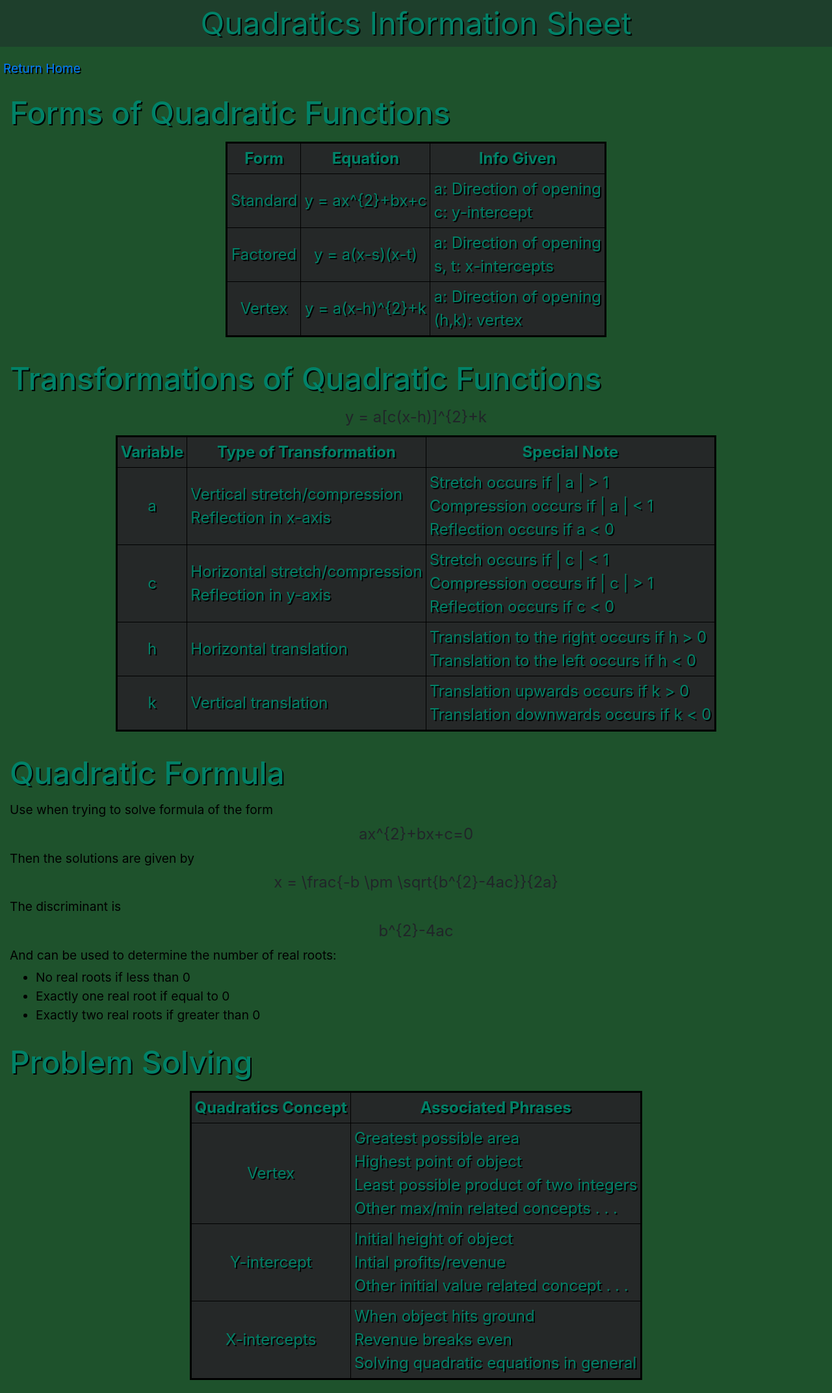
After one commit to aguecig/Django-apps, a Django app: page /quadinfo/ in a window 1280 px wide. The commit adds this page. Shown: the whole page at 65% size. Run offline with Django 3.2, Linux system fonts and the light colour scheme; some libraries are stand-ins or nearby versions.

Commit message:
updating the quadinfo page

```diff
--- a/mathapp/app1/templates/app1/home.html
+++ b/mathapp/app1/templates/app1/home.html
@@ -137,7 +137,7 @@ th,tr,td {
 				<tr>
 					<td><center>Quadratics</center></td>
 					<td><center>11</center>
-					<td></td>
+					<td><center><a href='{% url 'quad_info' %}'>Q11</a></center></td>
 					<td><center><a href='{% url 'quad_quiz' %}'>Quadratics Quiz</a></center></td>
 				</tr>
 				<tr>
--- /dev/null
+++ b/mathapp/app1/templates/app1/quadratics_info.html
@@ -0,0 +1,286 @@
+<!DOCTYPE html>
+<html>
+
+<html lang="en">
+
+  <head>
+    <!-- Required meta tags -->
+    <meta charset="utf-8">
+    <meta name="viewport" content="width=device-width, initial-scale=1, shrink-to-fit=no">
+
+    <!-- Bootstrap CSS -->
+    <link rel="stylesheet" href="https://maxcdn.bootstrapcdn.com/bootstrap/4.0.0/css/bootstrap.min.css" integrity="sha384-Gn5384xqQ1aoWXA+058RXPxPg6fy4IWvTNh0E263XmFcJlSAwiGgFAW/dAiS6JXm" crossorigin="anonymous">
+
+    <script type="text/javascript" src="http://latex.codecogs.com/latexit.js"></script>
+    <title></title>
+  </head>
+
+<style>
+.title {
+  background-color:#1e3f2c;
+  color: #018268;
+  font-size: 300%;
+  text-shadow: 2px 2px 0px #000000;
+}
+
+.subtitles {
+  background-color:#1e522c;
+  color: #018268;
+  font-size: 200%;
+  text-shadow: 2px 2px 0px #000000;
+  padding: 5px;
+}
+
+.category {
+ background-color:#1e522c;
+ font-size:150%;
+ padding: 10px;
+}
+
+.links {
+ background-color: #1e3f2c;
+ color: white;
+ font-size: 120%;
+}
+
+.bigbanner {
+ background-image:
+ background-repeat: no-repeat;
+ background-color: #1e522c;
+ background-position: center;
+
+}
+.tables {
+ color:#018268;
+ background-color: #252828;
+ text-shadow: 2px 2px 0px #000000;
+ margin: 10px;
+}
+
+.paragraphs {
+ background-color:#1e522c;
+ color: #000000;
+ font-size:80%;
+ margin: 5px;
+}
+
+.paragraphs2 {
+ color: #000000;
+ background-color: #1e522c;
+ font-size: 100%;
+ padding: 5px;
+}
+
+
+.lists {
+  color: #000000;
+  font-size:100%;
+  position: absolute;
+  right: 0px;
+  width: 880px;
+  padding: 10px;
+}
+.foot {
+  background-color: #1e522c;
+  color: #11112d;
+  font-size: 100%
+}
+
+table {
+  border: 3px solid black;
+}
+
+th,tr,td {
+  border: 1px solid black;
+  padding: 5px;
+}
+
+.latex {
+  background-color: #ffffff;
+  margin: 5px;
+  padding: 5px;
+    box-shadow: 0px 4px 8px;
+}
+
+</style>
+
+<body>
+
+	<div class='title'>
+
+		<center>Quadratics Information Sheet</center>
+
+	</div>
+
+	<div class='subtitles'>
+
+		<a style='font-size:60%;' href='{% url 'app-home' %}'>Return Home</a>
+	</div>
+
+	<div class='category'>
+
+		<h1 class='subtitles'>Forms of Quadratic Functions</h1>
+
+		<center><table class='tables'>
+			<tr>
+				<th><center>Form</center></th>
+				<th><center>Equation</center></th>
+				<th><center>Info Given</center></th>
+			</tr>
+
+			<tr>
+				<td><center>Standard</center></td>
+				<td><center>
+					<div lang="latex" align='center'>
+					y = ax^{2}+bx+c
+					</div>
+				</td></center>
+				<td><left>a: Direction of opening</left> <br><left>c: y-intercept</left></td>
+			</tr>
+
+			<tr>
+				<td><center>Factored</center></td>
+				<td><center>
+					<div lang="latex" align='center'>
+					y = a(x-s)(x-t)
+					</div>
+				</td></center>
+				<td><left>a: Direction of opening</left> <br><left>s, t: x-intercepts</left></td>
+			</tr>
+
+			<tr>
+				<td><center>Vertex</center></td>
+				<td><center>
+					<div lang="latex" align='center'>
+					y = a(x-h)^{2}+k
+					</div>
+				</td></center>
+				<td><left>a: Direction of opening</left> <br><left>(h,k): vertex</left></td>
+			</tr>
+		</table></center>
+
+	</div>
+
+	<div class='category'>
+
+		<h1 class='subtitles'>Transformations of Quadratic Functions</h1>
+
+			<div lang="latex" align='center'>
+			y = a[c(x-h)]^{2}+k
+			</div>
+
+		<center><table class='tables'>
+
+			<tr>
+				<th><center>Variable</center></th>
+				<th><center>Type of Transformation</center></th>
+				<th><center>Special Note</center></th>
+			</tr>
+
+			<tr>
+				<td><center>a</center></td>
+				<td><left>Vertical stretch/compression <br></left><left>Reflection in x-axis</left></td>
+				<td><left>Stretch occurs if | a | > 1<br></left><left>Compression occurs if | a | < 1<br></left>
+					<left>Reflection occurs if a < 0</left></td>
+			</tr>
+
+			<tr>
+				<td><center>c</center></td>
+				<td><left>Horizontal stretch/compression <br></left><left>Reflection in y-axis</left></td>
+				<td><left>Stretch occurs if | c | < 1<br></left><left>Compression occurs if | c | > 1<br></left>
+					<left>Reflection occurs if c < 0</left></td>
+			</tr>
+
+			<tr>
+				<td><center>h</center></td>
+				<td><left>Horizontal translation</left></td>
+				<td><left>Translation to the right occurs if h > 0<br></left>
+					<left>Translation to the left occurs if h < 0</left></td>
+			</tr>
+
+			<tr>
+				<td><center>k</center></td>
+				<td><left>Vertical translation</left></td>
+				<td><left>Translation upwards occurs if k > 0<br></left>
+					<left>Translation downwards occurs if k < 0</left></td>
+			</tr>
+
+		</table></center>
+
+	</div>
+
+	<div class='category'>
+
+		<h1 class='subtitles'>Quadratic Formula</h1>
+
+			<p class='paragraphs'>Use when trying to solve formula of the form</p>
+				<div lang="latex" align='center'>
+					ax^{2}+bx+c=0
+				</div>
+			<p class='paragraphs'>Then the solutions are given by</p>
+
+				<div lang="latex" align='center'>
+					x = \frac{-b \pm \sqrt{b^{2}-4ac}}{2a}
+				</div>
+
+			<p class='paragraphs'>The discriminant is</p>
+
+				<div lang="latex" align='center'>
+					b^{2}-4ac
+				</div>
+			<p class='paragraphs'>And can be used to determine the number of real roots:</p>
+				<ul class='paragraphs'>
+					<li>No real roots if less than 0</li>
+					<li>Exactly one real root if equal to 0</li>
+					<li>Exactly two real roots if greater than 0</li>
+				</ul>
+
+	</div>
+
+	<div class='category'>
+		<h1 class='subtitles'>Problem Solving</h1>
+
+			<center><table class='tables'>
+
+				<tr>
+					<th><center>Quadratics Concept</center></th>
+					<th><center>Associated Phrases</center></th>
+				</tr>
+
+				<tr>
+					<td><center>Vertex</center></td>
+					<td><left>Greatest possible area<br></left>
+					    <left>Highest point of object<br></left>
+					    <left>Least possible product of two integers<br></left>
+					    <left>Other max/min related concepts . . .</left></td>
+				</tr>
+
+				<tr>
+					<td><center>Y-intercept</center></td>
+					<td><left>Initial height of object<br></left>
+					    <left>Intial profits/revenue<br></left>
+					    <left>Other initial value related concept . . .</td>
+				</tr>
+
+				<tr>
+					<td><center>X-intercepts</center></td>
+					<td><left>When object hits ground<br></left>
+					    <left>Revenue breaks even<br></left>
+					    <left>Solving quadratic equations in general</td>
+				</tr>
+
+			</table></center>
+
+	</div>
+
+
+
+
+<!-- Optional JavaScript -->
+    <!-- jQuery first, then Popper.js, then Bootstrap JS -->
+    <script src="https://code.jquery.com/jquery-3.2.1.slim.min.js" integrity="sha384-KJ3o2DKtIkvYIK3UENzmM7KCkRr/rE9/Qpg6aAZGJwFDMVNA/GpGFF93hXpG5KkN" crossorigin="anonymous"></script>
+    <script src="https://cdnjs.cloudflare.com/ajax/libs/popper.js/1.12.9/umd/popper.min.js" integrity="sha384-ApNbgh9B+Y1QKtv3Rn7W3mgPxhU9K/ScQsAP7hUibX39j7fakFPskvXusvfa0b4Q" crossorigin="anonymous"></script>
+    <script src="https://maxcdn.bootstrapcdn.com/bootstrap/4.0.0/js/bootstrap.min.js" integrity="sha384-JZR6Spejh4U02d8jOt6vLEHfe/JQGiRRSQQxSfFWpi1MquVdAyjUar5+76PVCmYl" crossorigin="anonymous"></script>
+</body>
+
+</html>
--- a/mathapp/app1/templates/app1/quadratics_quiz.html
+++ b/mathapp/app1/templates/app1/quadratics_quiz.html
@@ -77,6 +77,7 @@ background: #1e3f2c;
   padding: 5px;
     box-shadow: 0px 4px 8px;
 }
+
 
 .ansbutton {
   padding: 5px;
--- a/mathapp/app1/urls.py
+++ b/mathapp/app1/urls.py
@@ -7,4 +7,5 @@ urlpatterns = [
         path('',views.home,name='app-home'),
         path('test/',views.test,name='test'),
         path('quadquiz/',views.quadratics_quiz,name='quad_quiz',),
+        path('quadinfo/',views.quadratics_info,name='quad_info',),
         ]
--- a/mathapp/app1/views.py
+++ b/mathapp/app1/views.py
@@ -13,6 +13,9 @@ def login(request):
 def quadratics_quiz(request):
     return render(request,'app1/quadratics_quiz.html')
 
+def quadratics_info(request):
+    return render(request,'app1/quadratics_info.html')
+
 
 def test(request):
     alpha_dict= {'a': '1', 'b': '2'}
```
